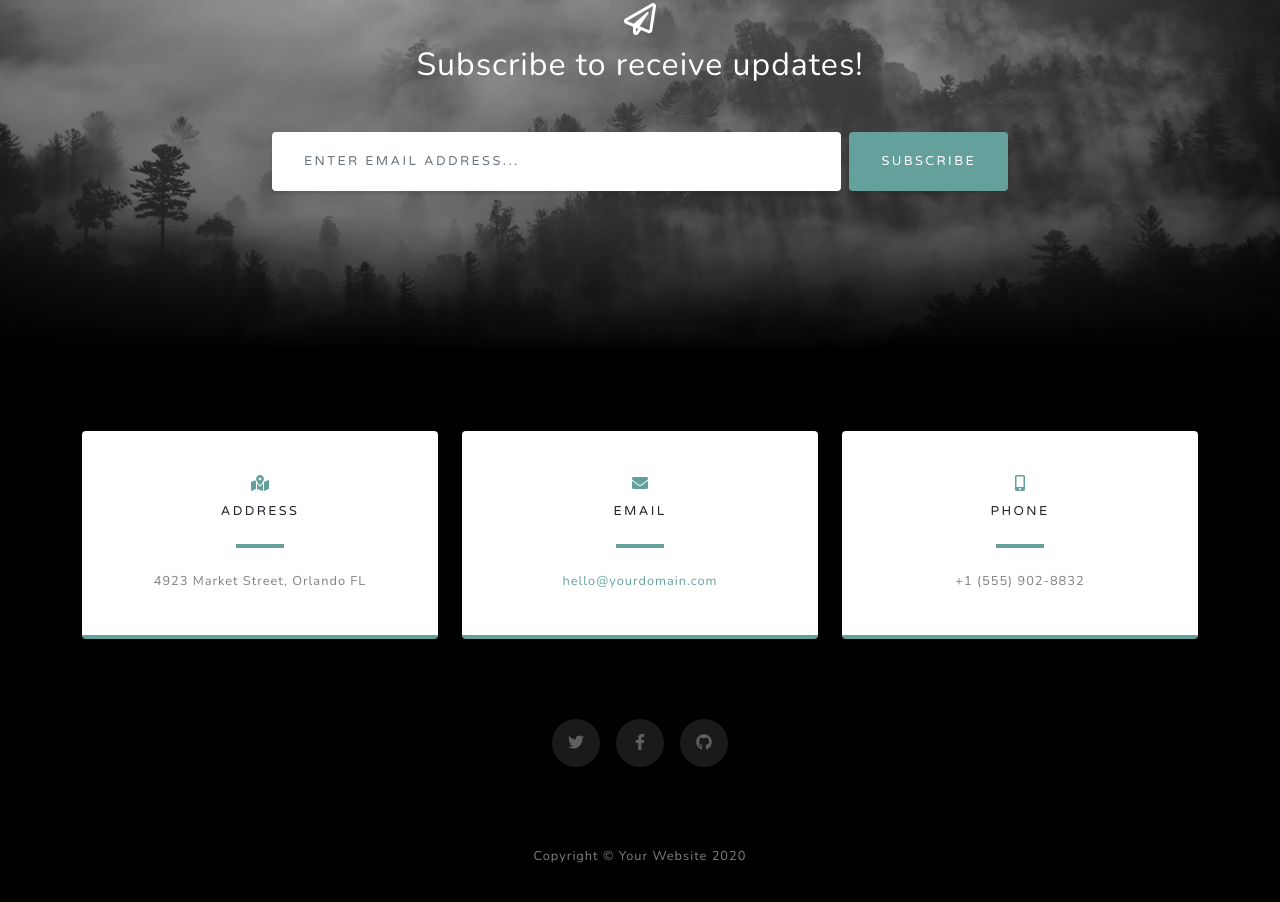
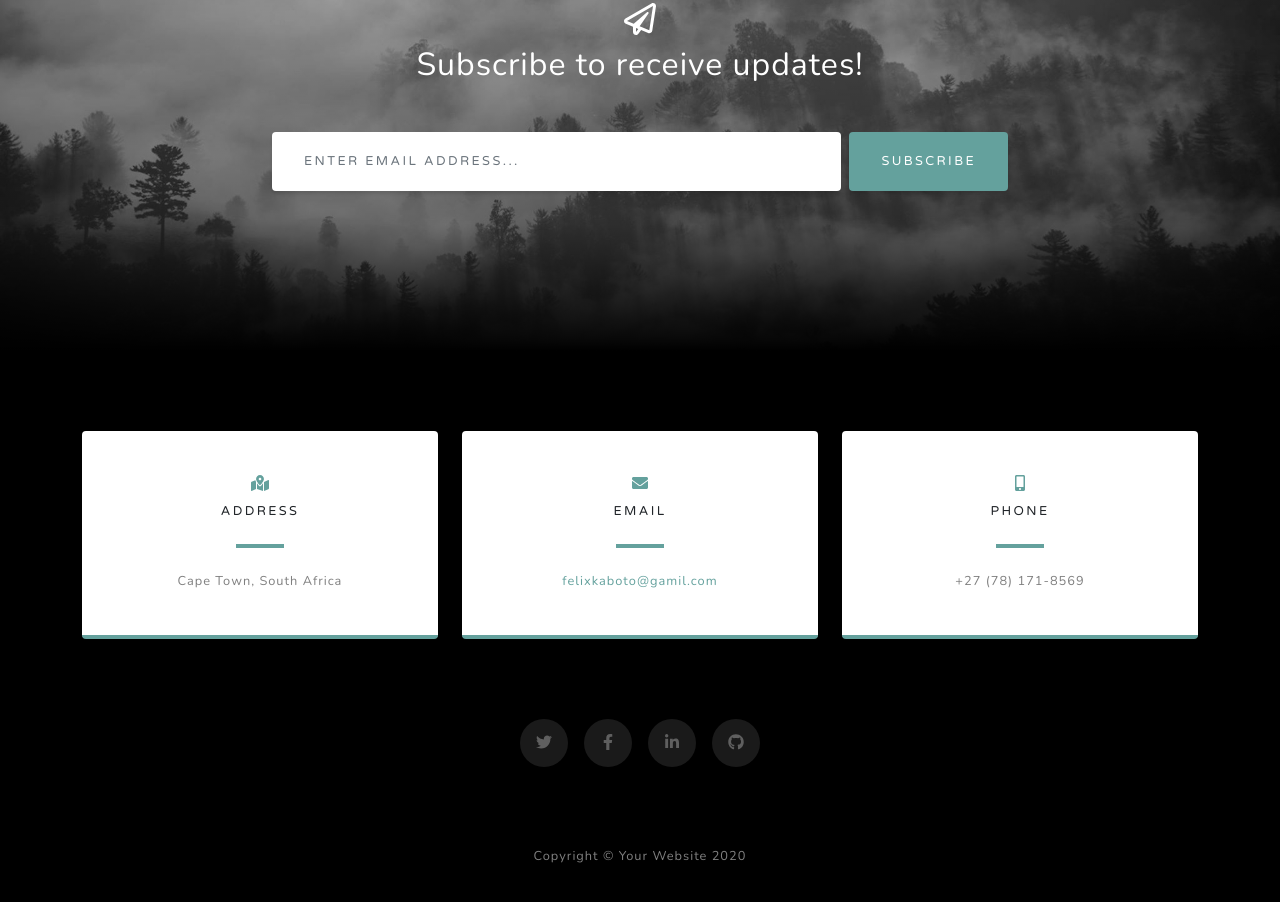
Before and after one commit to FelixKaboto/Felix-Kaboto.github.io, a plain HTML site: page index.html in a window 1280 px wide. Shown: the part 3277-4179 px from the top of the page. Drawn offline with nearby package versions, Linux system fonts and the light colour scheme.

Commit message:
Update index.html

```diff
--- a/index.html
+++ b/index.html
@@ -129,7 +129,7 @@
                                 <i class="fas fa-map-marked-alt text-primary mb-2"></i>
                                 <h4 class="text-uppercase m-0">Address</h4>
                                 <hr class="my-4" />
-                                <div class="small text-black-50">4923 Market Street, Orlando FL</div>
+                                <div class="small text-black-50">Cape Town, South Africa</div>
                             </div>
                         </div>
                     </div>
@@ -139,7 +139,7 @@
                                 <i class="fas fa-envelope text-primary mb-2"></i>
                                 <h4 class="text-uppercase m-0">Email</h4>
                                 <hr class="my-4" />
-                                <div class="small text-black-50"><a href="#!">hello@yourdomain.com</a></div>
+                                <div class="small text-black-50"><a href="#!">felixkaboto@gamil.com</a></div>
                             </div>
                         </div>
                     </div>
@@ -149,7 +149,7 @@
                                 <i class="fas fa-mobile-alt text-primary mb-2"></i>
                                 <h4 class="text-uppercase m-0">Phone</h4>
                                 <hr class="my-4" />
-                                <div class="small text-black-50">+1 (555) 902-8832</div>
+                                <div class="small text-black-50">+27 (78) 171-8569</div>
                             </div>
                         </div>
                     </div>
@@ -157,9 +157,10 @@
 
 
                 <div class="social d-flex justify-content-center">
-                    <a class="mx-2" href="#!"><i class="fab fa-twitter"></i></a>
-                    <a class="mx-2" href="#!"><i class="fab fa-facebook-f"></i></a>
-                    <a class="mx-2" href="#!"><i class="fab fa-github"></i></a>
+                  <a class="mx-2" href="https://twitter.com/FelixKaboto"><i class="fab fa-twitter"></i></a>
+                  <a class="mx-2" href="https://www.facebook.com/felixkaboto"><i class="fab fa-facebook-f"></i></a>
+                  <a class="mx-2" href="https://www.linkedin.com/in/felix-kaboto"><i class="fab fa-linkedin-in"></i></a>
+                  <a class="mx-2" href="https://github.com/FelixKaboto"><i class="fab fa-github"></i></a>
                 </div>
             </div>
         </section>
```
